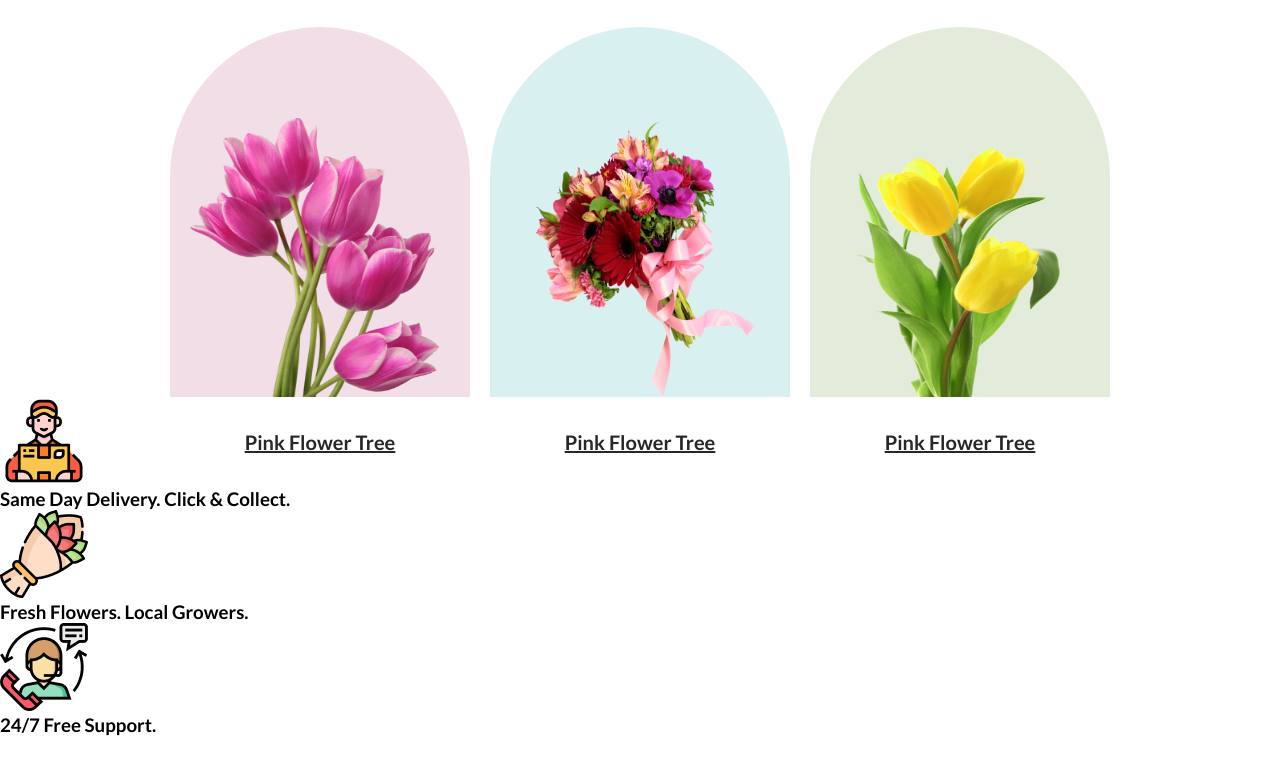
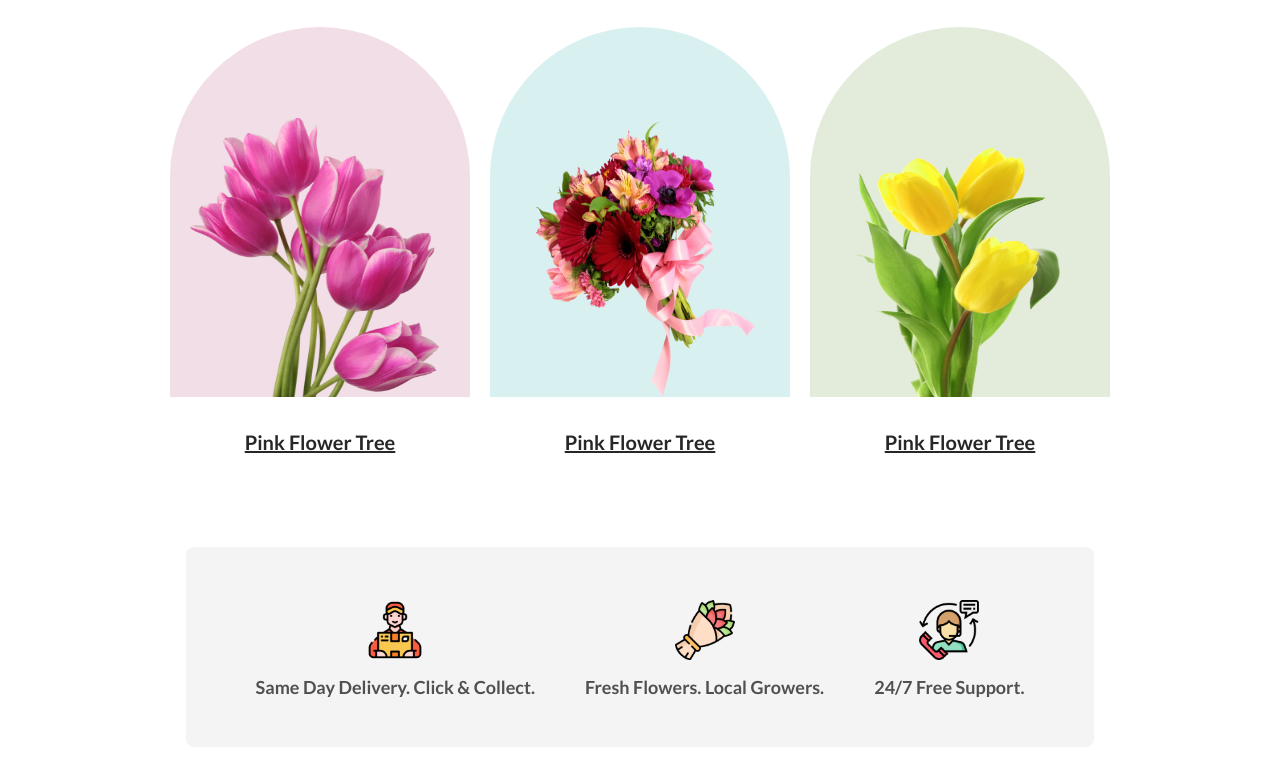
Before and after one commit to tanjilahamed99/flower-shop, a plain HTML site: page index.html in a window 1280 px wide. Shown: the part 804-1579 px from the top of the page. Drawn offline with Linux system fonts and the light colour scheme.

Commit message:
payment section complete

```diff
--- a/index.html
+++ b/index.html
@@ -59,6 +59,9 @@
                 <h3 class="delevary-tittle">24/7 Free Support.</h3>
             </div>
         </section>
+        <section class="sell">
+
+        </section>
     </main>
     <footer>
 
--- a/style.css
+++ b/style.css
@@ -153,5 +153,36 @@ body
 /* payment */
 .payment
 {
+    width: 71%;
+    height: 200px;
+    border-radius: 8px;
+    background: rgba(39, 39, 39, 0.05);
+    margin: 150px auto;
+    display: flex;
+    justify-content: center;
+    align-items: center;
+    gap: 50px;
+}
+
+.delevary img
+{
+    margin: 10px auto;
+    display: flex;
+    width: 60px;
+}
+
+.delevary-tittle
+{
+    text-align: center;
+    color: rgba(39, 39, 39, 0.80);
+    font-size: 18px;
+    font-style: normal;
+    font-weight: 600;
+    line-height: 35px;
+}
+
+/* sell */
+.sell
+{
     height: 500px;
 }
```
